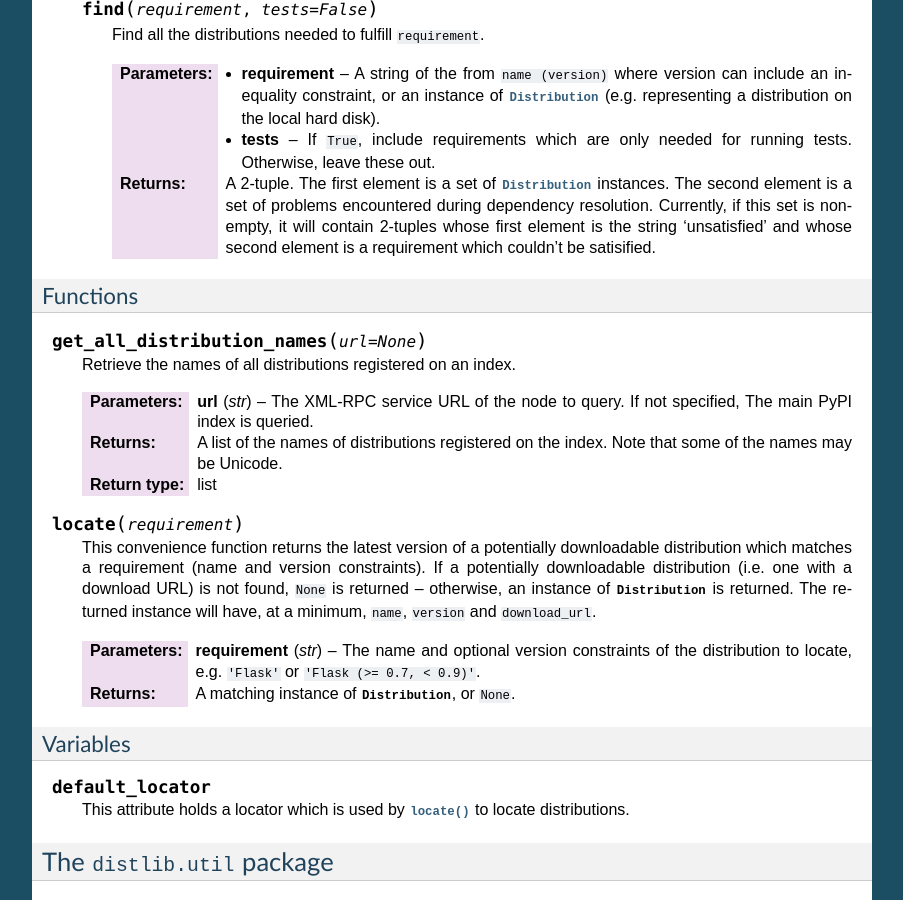
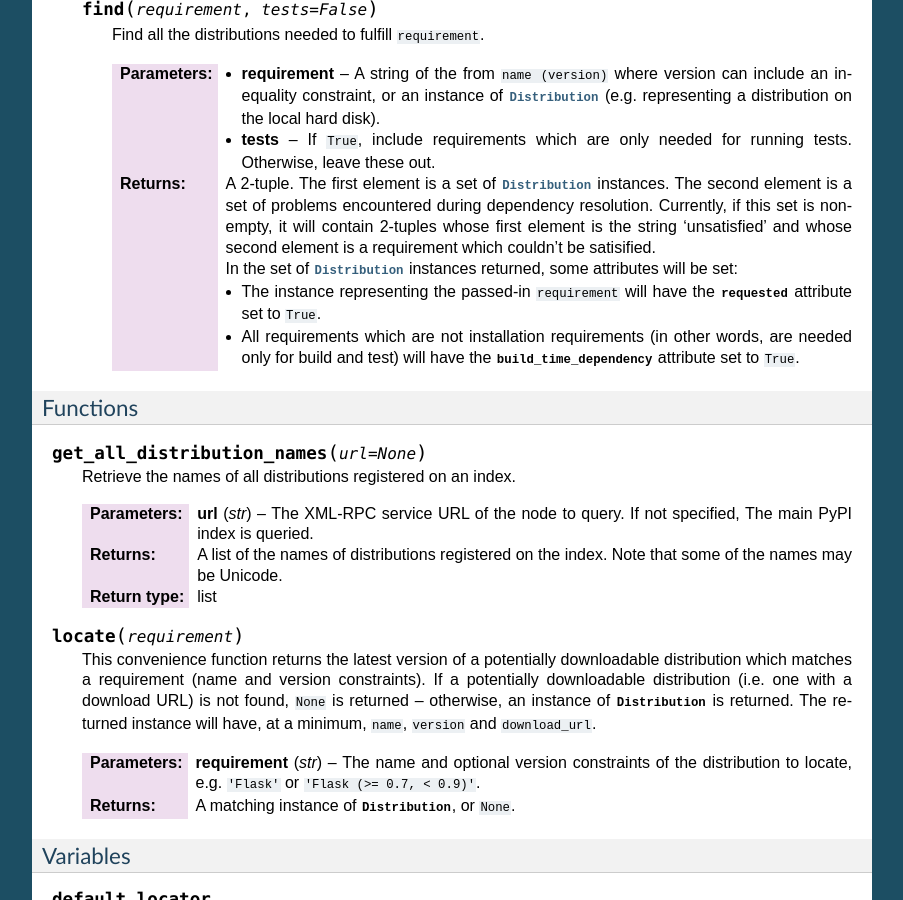
Before and after one commit to pypa/distlib, a Sphinx documentation site: the page built from docs/reference.rst, in a window 1280 px wide and 900 px high, scrolled down 10740 px. Shown: the whole window, without its empty margins (198-1101 px from the left). Built offline with Sphinx 7.4.7, drawn with Linux system fonts in a browser that asks for light colours; formulas are drawn with MathJax 3; comment, search, counter and statistics services are not loaded.

Commit message:
Documentation update for DependencyFinder.find.

```diff
--- a/docs/reference.rst
+++ b/docs/reference.rst
@@ -755,6 +755,15 @@ Classes
                 string 'unsatisfied' and whose second element is a requirement
                 which couldn't be satisified.
 
+                In the set of :class:`Distribution` instances returned, some
+                attributes will be set:
+
+                * The instance representing the passed-in ``requirement`` will
+                  have the :attr:`requested` attribute set to ``True``.
+                * All requirements which are not installation requirements (in
+                  other words, are needed only for build and test) will have
+                  the :attr:`build_time_dependency` attribute set to ``True``.
+
 
 Functions
 ^^^^^^^^^
```
